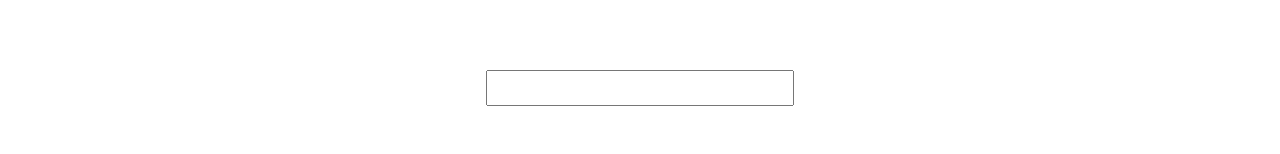
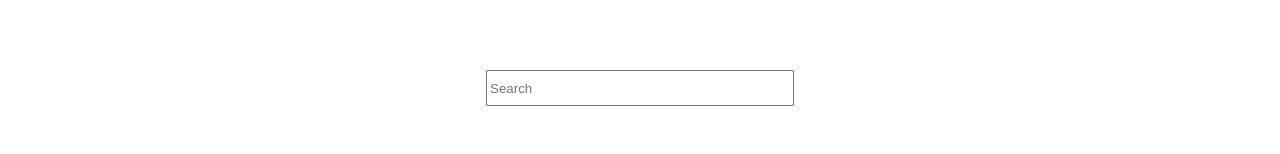
Before and after one commit to mohamedlafiteh/baby-names-react, a React (Create React App) app: page / in a window 1280 px wide. Shown: the part 140-294 px from the top of the page. Built offline with nearby package versions, Linux system fonts and the light colour scheme.

Commit message:
Add search input

```diff
--- a/src/App.css
+++ b/src/App.css
@@ -1,16 +1,5 @@
 .App {
   text-align: center;
-}
-
-.App-logo {
-  height: 40vmin;
-  pointer-events: none;
-}
-
-@media (prefers-reduced-motion: no-preference) {
-  .App-logo {
-    animation: App-logo-spin infinite 20s linear;
-  }
 }
 
 .App-header {
--- a/src/App.js
+++ b/src/App.js
@@ -6,10 +6,16 @@ import Navbar from "./Navbar";
 import SearchInput from "./SearchInput ";
 
 function App() {
+  const [searchResults, setSearchResults] = React.useState([]);
+
   return (
     <div className='App'>
       <Navbar />
-      <SearchInput />
+      <SearchInput
+        searchResults={searchResults}
+        setSearchResults={setSearchResults}
+        babyNamesData={babyNamesData}
+      />
       <form>
         <ttable>
           <thead>
@@ -20,7 +26,7 @@ function App() {
             </tr>
           </thead>
           <tbody>
-            {babyNamesData.map((item) => {
+            {searchResults.map((item) => {
               return <BabyNames item={item} />;
             })}
           </tbody>
--- a/src/SearchInput .js
+++ b/src/SearchInput .js
@@ -1,10 +1,27 @@
 import React from "react";
 import "./search.css";
 
-export default function SearchInput() {
+export default function SearchInput(props) {
+  const [searchTerm, setSearchTerm] = React.useState("");
+  const handleChange = (event) => {
+    setSearchTerm(event.target.value);
+  };
+  React.useEffect(() => {
+    const results = props.babyNamesData.filter((person) =>
+      person.name.toLowerCase().includes(searchTerm)
+    );
+    props.setSearchResults(results);
+  }, [searchTerm]);
+
   return (
     <div>
-      <input className='search' />
+      <input
+        className='search'
+        type='text'
+        placeholder='Search'
+        value={searchTerm}
+        onChange={handleChange}
+      />
     </div>
   );
 }
--- a/src/babyNames.css
+++ b/src/babyNames.css
@@ -8,11 +8,3 @@ td {
 th {
   background-color: grey;
 }
-
-.screenreader {
-  position: absolute;
-  left: -9999px;
-  width: 1px;
-  height: 1px;
-  overflow: hidden;
-}
```
